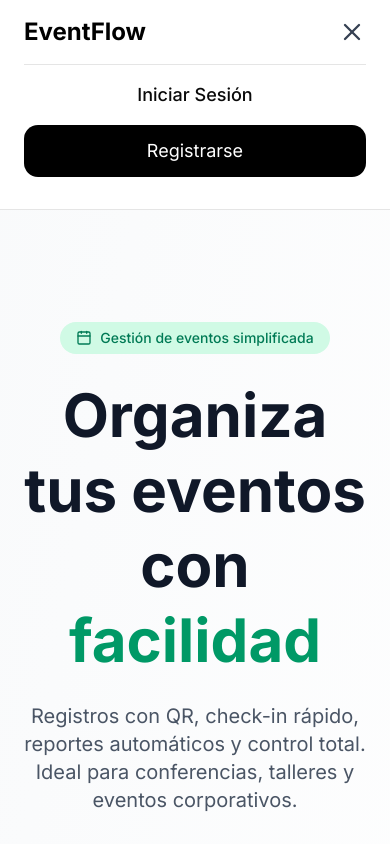
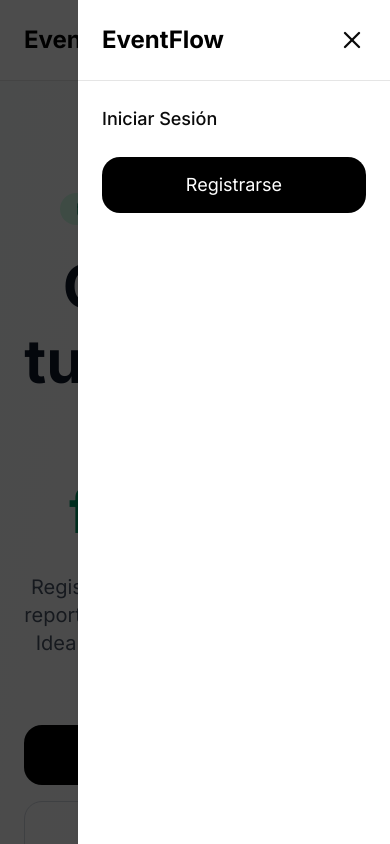
Before and after one commit to gzlcg23/eventflow, a Next.js app: page / in a window 390 px wide. Both pictures are taken after a click on the button 352 px from the left and 32 px from the top of the page. Shown: the top 844 px of the page. Built offline with nearby package versions, Linux system fonts and the light colour scheme; no server answers.

Commit message:
fix: Menú responsivo (hamburguesa) 3 mejora de diseño y posición

```diff
--- a/app/components/Navbar.tsx
+++ b/app/components/Navbar.tsx
@@ -14,9 +14,7 @@ export default function Navbar() {
     return (
       <nav className="border-b bg-white sticky top-0 z-50">
         <div className="max-w-7xl mx-auto px-6 py-4 flex justify-between items-center">
-          <Link href="/" className="text-2xl font-bold text-black">
-            EventFlow
-          </Link>
+          <Link href="/" className="text-2xl font-bold text-black">EventFlow</Link>
         </div>
       </nav>
     );
@@ -24,25 +22,23 @@ export default function Navbar() {
 
   return (
     <nav className="border-b bg-white sticky top-0 z-50">
-      <div className="max-w-7xl mx-auto px-6 py-4">
-        <div className="flex justify-between items-center">
-          {/* Logo */}
+      <div className="max-w-7xl mx-auto px-6 py-4 flex justify-between items-center">
+        {/* Logo + Menú Desktop (ambos a la izquierda) */}
+        <div className="flex items-center gap-10">
           <Link href="/" className="text-2xl font-bold text-black">
             EventFlow
           </Link>
 
-          {/* Menú Desktop */}
+          {isSignedIn && (
             <div className="hidden md:flex items-center gap-8">
-            {isSignedIn && (
-              <>
-                <Link href="/dashboard" className="hover:text-black transition">Dashboard</Link>
-                <Link href="/eventos" className="hover:text-black transition">Mis Eventos</Link>
-              </>
+              <Link href="/eventos" className="hover:text-black transition font-medium">Mis Eventos</Link>
+              <Link href="/dashboard" className="hover:text-black transition font-medium">Dashboard</Link>
+            </div>
           )}
         </div>
 
-          {/* Botones Desktop */}
-          <div className="hidden md:flex items-center gap-4">
+        {/* Acciones (derecha) */}
+        <div className="flex items-center gap-4">
           {isSignedIn ? (
             <UserButton afterSignOutUrl="/" />
           ) : (
@@ -58,43 +54,53 @@ export default function Navbar() {
               </Link>
             </>
           )}
-          </div>
 
           {/* Botón Hamburguesa Mobile */}
           <button
             onClick={() => setIsOpen(!isOpen)}
-            className="md:hidden text-gray-700"
+            className="md:hidden text-gray-700 p-2"
           >
             {isOpen ? <X size={28} /> : <Menu size={28} />}
           </button>
         </div>
+      </div>
 
-        {/* Menú Mobile */}
+      {/* Menú Mobile Flotante */}
       {isOpen && (
-          <div className="md:hidden mt-4 pb-4 border-t pt-4">
-            <div className="flex flex-col gap-4 text-lg">
+        <div className="fixed inset-0 bg-black/70 z-50 md:hidden">
+          <div className="bg-white h-full w-4/5 max-w-xs ml-auto shadow-xl">
+            <div className="p-6 flex justify-between items-center border-b">
+              <Link href="/" className="text-2xl font-bold text-black" onClick={() => setIsOpen(false)}>
+                EventFlow
+              </Link>
+              <button onClick={() => setIsOpen(false)}>
+                <X size={28} />
+              </button>
+            </div>
+
+            <div className="p-6 flex flex-col gap-6 text-lg">
               {isSignedIn ? (
                 <>
+                  <Link href="/eventos" className="hover:text-black transition" onClick={() => setIsOpen(false)}>
+                    Mis Eventos
+                  </Link>
                   <Link href="/dashboard" className="hover:text-black transition" onClick={() => setIsOpen(false)}>
                     Dashboard
                   </Link>
-                  <Link href="/eventos" className="hover:text-black transition" onClick={() => setIsOpen(false)}>
-                    Mis Eventos
-                  </Link>
-                  <div className="pt-4">
+                  <div className="pt-6">
                     <UserButton afterSignOutUrl="/" />
                   </div>
                 </>
               ) : (
                 <>
                   <SignInButton mode="modal">
-                    <button className="font-medium hover:text-black transition" onClick={() => setIsOpen(false)}>
+                    <button className="font-medium hover:text-black transition w-full text-left" onClick={() => setIsOpen(false)}>
                       Iniciar Sesión
                     </button>
                   </SignInButton>
                   <Link
                     href="/sign-up"
-                    className="bg-black text-white px-5 py-3 rounded-xl hover:bg-gray-800 transition text-center"
+                    className="bg-black text-white px-6 py-3.5 rounded-2xl text-center hover:bg-gray-800 transition"
                     onClick={() => setIsOpen(false)}
                   >
                     Registrarse
@@ -103,8 +109,8 @@ export default function Navbar() {
               )}
             </div>
           </div>
+        </div>
       )}
-      </div>
     </nav>
   );
 }
```
Lines whose indentation alone changed are shown as unchanged.
